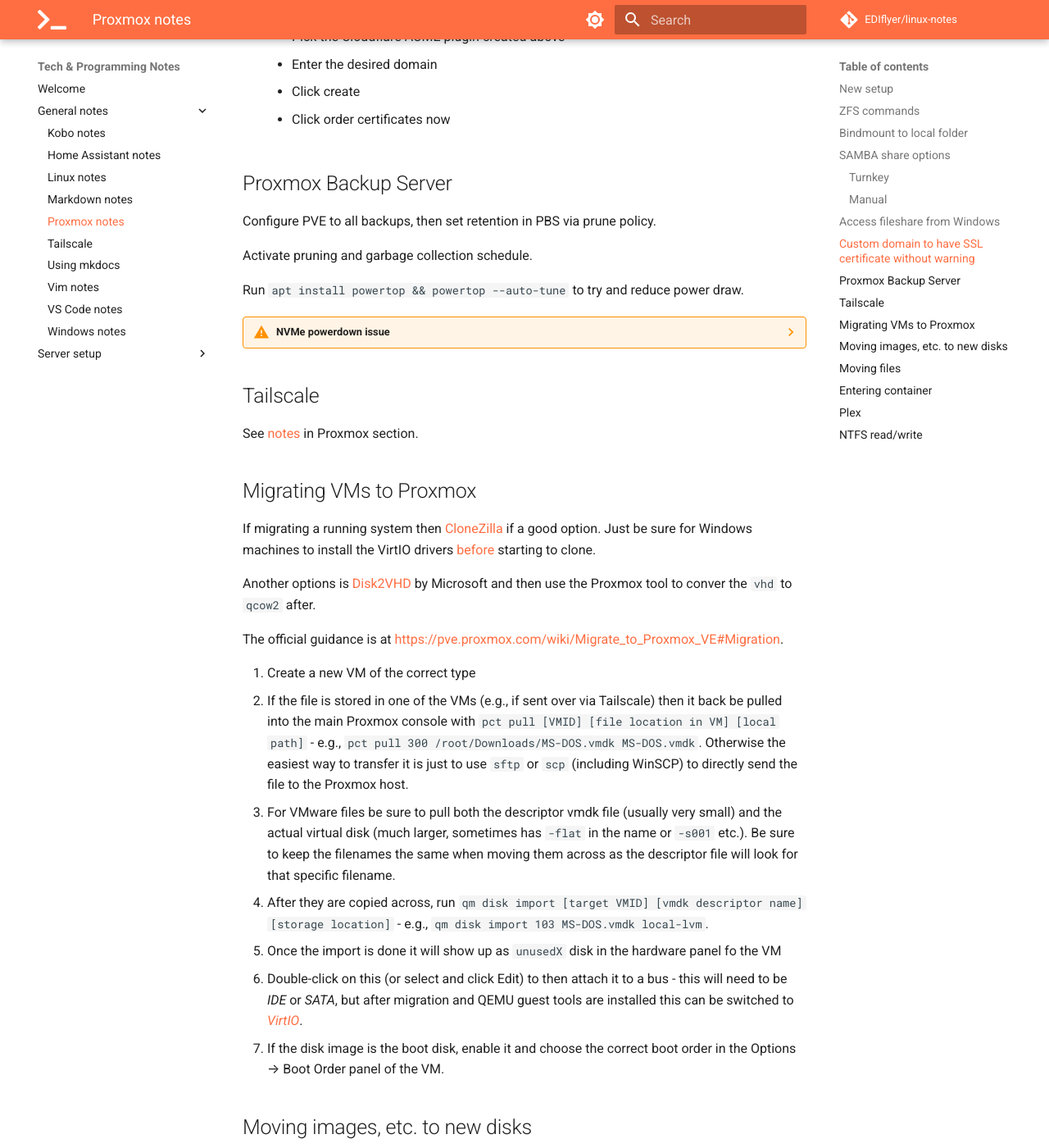
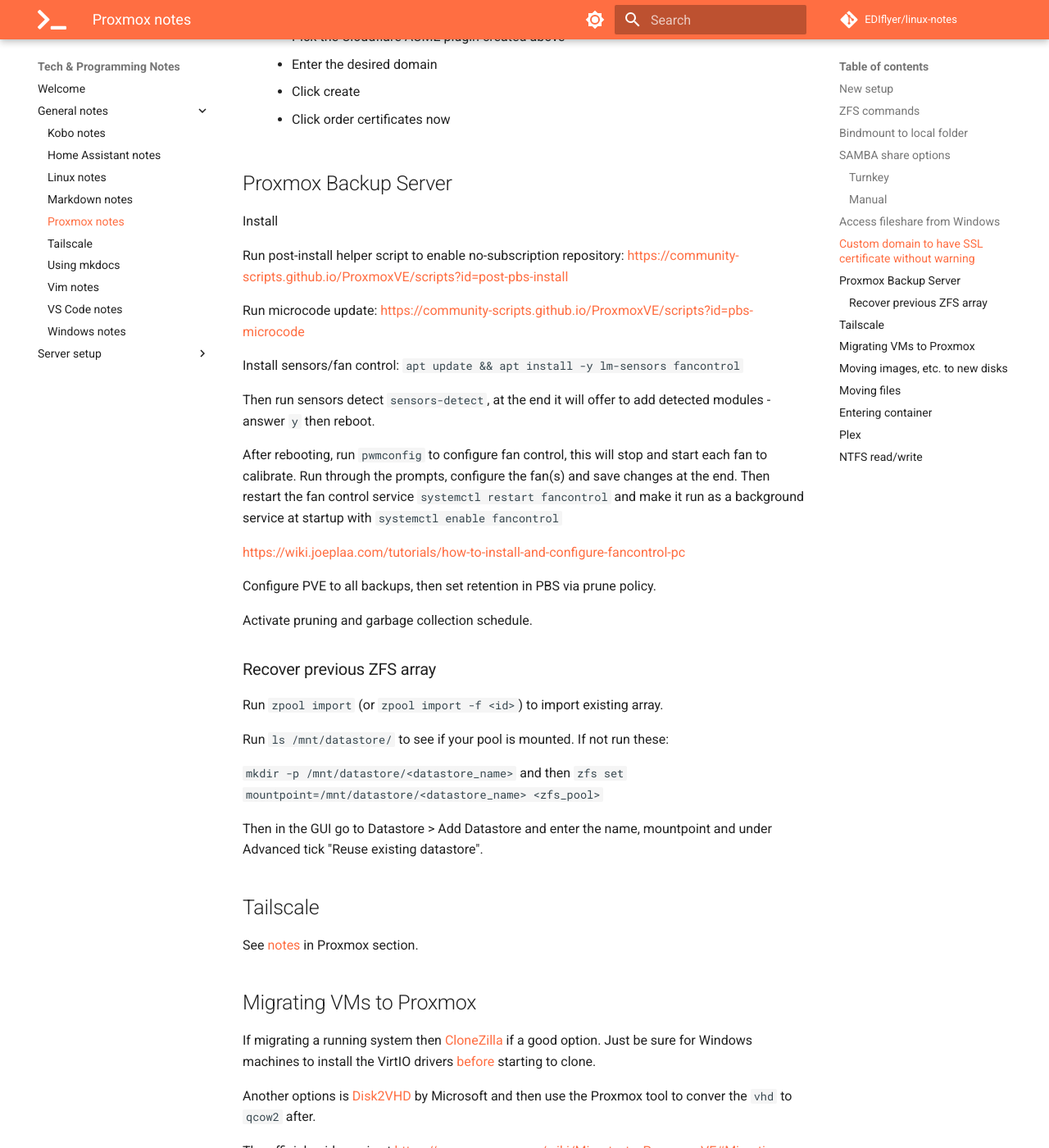
Before and after one commit to EDIflyer/linux-notes, an MkDocs documentation site: the page built from docs/general-notes/proxmox_notes.md, in a window 1280 px wide and 1400 px high, scrolled down 3041 px. Shown: the whole window at 82% size. Built offline with MkDocs 1.6.1 and Material for MkDocs 9.7.7, drawn with Linux system fonts in a browser that asks for light colours; comment, search, counter and statistics services are not loaded.

Commit message:
docs: update setup instructions

```diff
--- a/docs/general-notes/proxmox_notes.md
+++ b/docs/general-notes/proxmox_notes.md
@@ -81,18 +81,32 @@ Connecting from Windows with a drive letter:
     - Click order certificates now
 
 ## Proxmox Backup Server
+Install
+
+Run post-install helper script to enable no-subscription repository: https://community-scripts.github.io/ProxmoxVE/scripts?id=post-pbs-install
+
+Run microcode update: https://community-scripts.github.io/ProxmoxVE/scripts?id=pbs-microcode
+
+Install sensors/fan control: `apt update && apt install -y lm-sensors fancontrol`
+
+Then run sensors detect `sensors-detect`, at the end it will offer to add detected modules - answer `y` then reboot.
+
+After rebooting, run `pwmconfig` to configure fan control, this will stop and start each fan to calibrate.  Run through the prompts, configure the fan(s) and save changes at the end.  Then restart the fan control service `systemctl restart fancontrol` and make it run as a background service at startup with `systemctl enable fancontrol`
+
+https://wiki.joeplaa.com/tutorials/how-to-install-and-configure-fancontrol-pc
+
 Configure PVE to all backups, then set retention in PBS via prune policy.
 
 Activate pruning and garbage collection schedule.
 
-Run `apt install powertop && powertop --auto-tune` to try and reduce power draw.
+### Recover previous ZFS array
+Run `zpool import` (or `zpool import -f <id>`) to import existing array.
 
-??? warning "NVMe powerdown issue"
-    Some SSDs have issue with powerdown - https://wiki.archlinux.org/title/Solid_state_drive/NVMe#Controller_failure_due_to_broken_APST_support
+Run `ls /mnt/datastore/` to see if your pool is mounted. If not run these:
 
-    Symptoms are system booting/running OK but then becoming inaccessible later with console error re "EXT4-fs error (device dm-1): ext4_journal_check_start:84: comm systemd-journal: Detected aborted journal" and "EXT4-fs (dm-1): Remounting filesystem read-only"
+`mkdir -p /mnt/datastore/<datastore_name>` and then `zfs set mountpoint=/mnt/datastore/<datastore_name> <zfs_pool>`
 
-    To resolve this edit `/etc/default/grub` and append `nvme_core.default_ps_max_latency_us=0` to `GRUB_CMDLINE_LINUX_DEFAULT` (usually it has `quiet` - just add a space after this and then instert the code).  After that run `update-grub` which will force a recreate of the grub bootloader, then `reboot`
+Then in the GUI go to Datastore > Add Datastore and enter the name, mountpoint and under Advanced tick "Reuse existing datastore".
 
 ## Tailscale
 See [notes](tailscale.md#setting-up-in-proxmox-within-a-linux-lxc) in Proxmox section.
```
